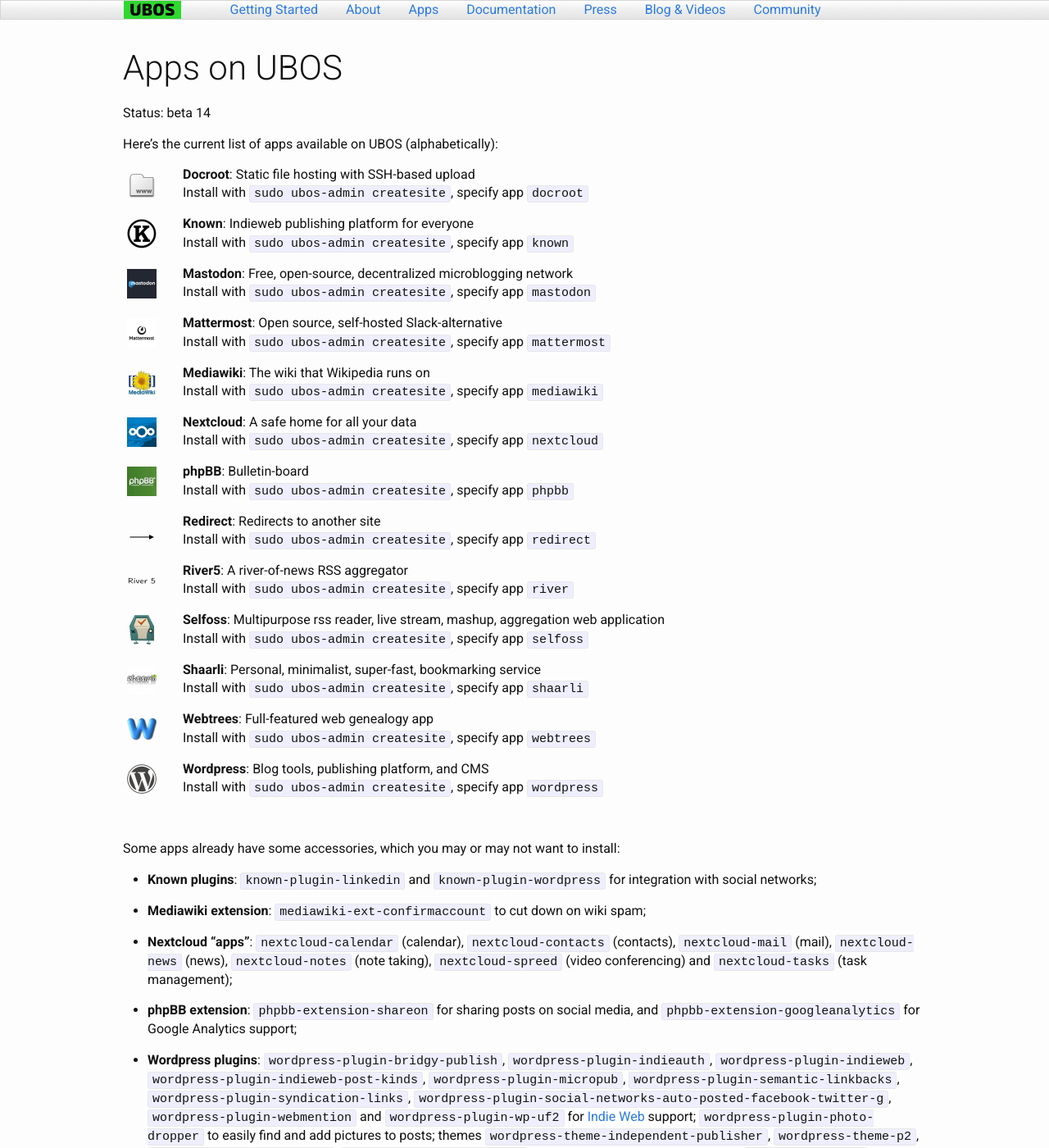
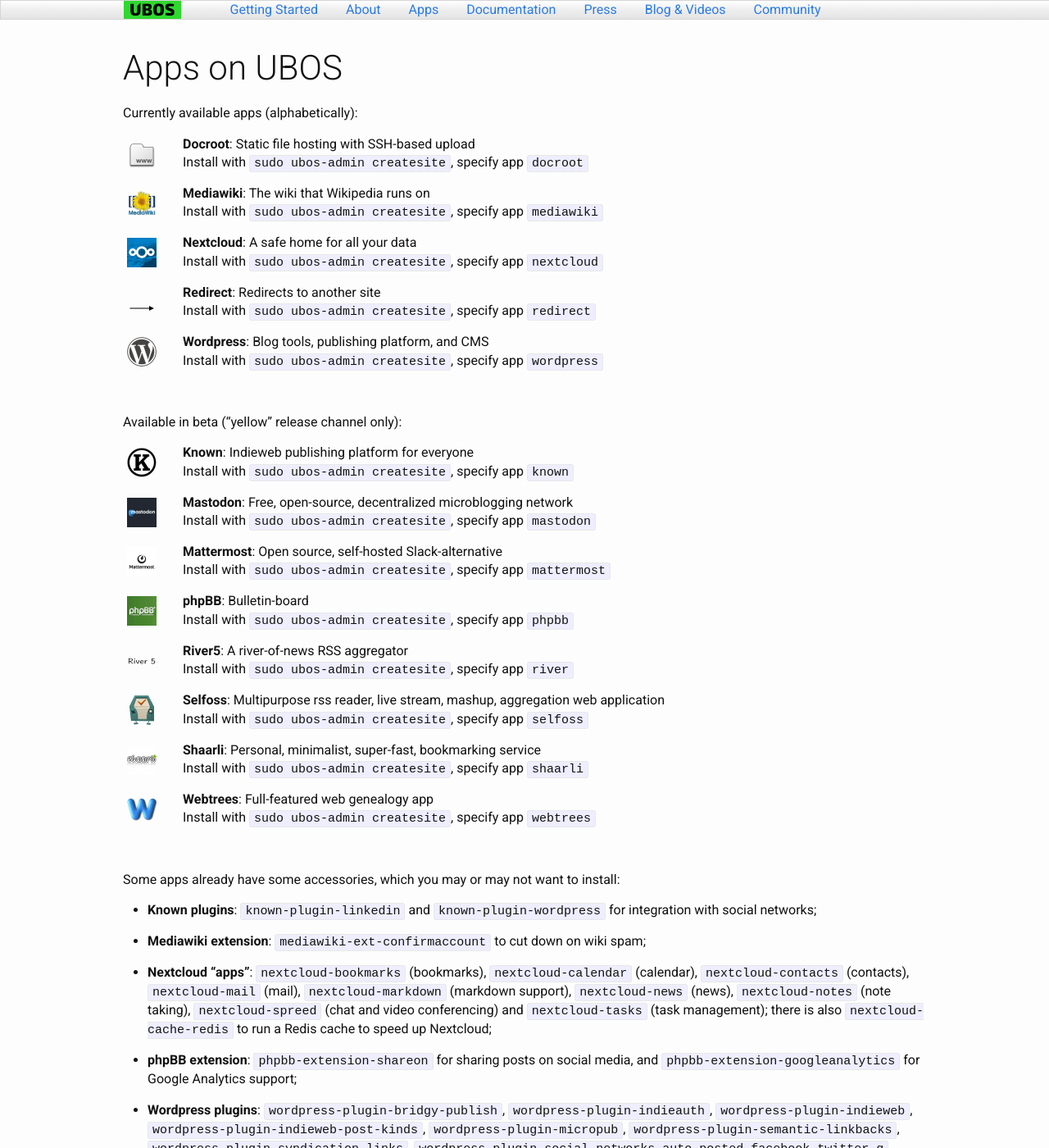
Before and after one commit to uboslinux/ubos-docs, a Jekyll site: the page built from jekyll/apps/index.markdown, in a window 1280 px wide and 1400 px high. Shown: the whole window at 82% size. Built offline with Jekyll 4.4.1, drawn with Linux system fonts in a browser that asks for light colours; some of the changed text lies outside the part shown.

Commit message:
Clarify which apps are available on which channel Small layout improvements

```diff
--- a/jekyll/apps/index.markdown
+++ b/jekyll/apps/index.markdown
@@ -3,14 +3,36 @@ layout: page
 title: Apps on UBOS
 ---
 
-<p>Status: beta 14</p>
-
-Here's the current list of apps available on UBOS (alphabetically):
+Currently available apps (alphabetically):
 
 <img src="/images/docroot-72x72.png" alt="[Docroot]" style="float: left; width: 36px; margin: 5px 32px 0 5px">
 
    **Docroot**: Static file hosting with SSH-based upload<br>
-   Install with `sudo ubos-admin createsite`, specify app `docroot`
+   Install with `sudo ubos-admin createsite`, specify app `docroot`<br>
+
+<img src="/images/mediawiki-72x72.png" alt="[Mediawiki]" style="float: left; width: 36px; margin: 5px 32px 0 5px">
+
+   **Mediawiki**: The wiki that Wikipedia runs on<br>
+   Install with `sudo ubos-admin createsite`, specify app `mediawiki`
+
+<img src="/images/nextcloud-72x72.png" alt="[Nextcloud]" style="float: left; width: 36px; margin: 5px 32px 0 5px">
+
+   **Nextcloud**: A safe home for all your data<br>
+   Install with `sudo ubos-admin createsite`, specify app `nextcloud`
+
+<img src="/images/redirect-72x72.png" alt="[Redirect]" style="float: left; width: 36px; margin: 5px 32px 0 5px">
+
+   **Redirect**: Redirects to another site<br>
+   Install with `sudo ubos-admin createsite`, specify app `redirect`
+
+<img src="/images/wordpress-72x72.png" alt="[Wordpress]" style="float: left; width: 36px; margin: 5px 32px 0 5px">
+
+   **Wordpress**: Blog tools, publishing platform, and CMS<br>
+   Install with `sudo ubos-admin createsite`, specify app `wordpress`
+
+<br>
+
+Available in beta ("yellow" release channel only):
 
 <img src="/images/known-72x72.png" alt="[Known]" style="float: left; width: 36px; margin: 5px 32px 0 5px">
 
@@ -27,25 +49,10 @@ Here's the current list of apps available on UBOS (alphabetically):
    **Mattermost**: Open source, self-hosted Slack-alternative<br>
    Install with `sudo ubos-admin createsite`, specify app `mattermost`
 
-<img src="/images/mediawiki-72x72.png" alt="[Mediawiki]" style="float: left; width: 36px; margin: 5px 32px 0 5px">
-
-   **Mediawiki**: The wiki that Wikipedia runs on<br>
-   Install with `sudo ubos-admin createsite`, specify app `mediawiki`
-
-<img src="/images/nextcloud-72x72.png" alt="[Nextcloud]" style="float: left; width: 36px; margin: 5px 32px 0 5px">
-
-   **Nextcloud**: A safe home for all your data<br>
-   Install with `sudo ubos-admin createsite`, specify app `nextcloud`
-
 <img src="/images/phpbb-72x72.png" alt="[phpBB]" style="float: left; width: 36px; margin: 5px 32px 0 5px">
 
    **phpBB**: Bulletin-board<br>
    Install with `sudo ubos-admin createsite`, specify app `phpbb`
-
-<img src="/images/redirect-72x72.png" alt="[Redirect]" style="float: left; width: 36px; margin: 5px 32px 0 5px">
-
-   **Redirect**: Redirects to another site<br>
-   Install with `sudo ubos-admin createsite`, specify app `redirect`
 
 <img src="/images/river-72x72.png" alt="[River5]" style="float: left; width: 36px; margin: 5px 32px 0 5px">
 
@@ -67,11 +74,6 @@ Here's the current list of apps available on UBOS (alphabetically):
    **Webtrees**: Full-featured web genealogy app<br>
    Install with `sudo ubos-admin createsite`, specify app `webtrees`
 
-<img src="/images/wordpress-72x72.png" alt="[Wordpress]" style="float: left; width: 36px; margin: 5px 32px 0 5px">
-
-   **Wordpress**: Blog tools, publishing platform, and CMS<br>
-   Install with `sudo ubos-admin createsite`, specify app `wordpress`
-
 <br>
 
 Some apps already have some accessories, which you may or may not want to install:
@@ -81,9 +83,11 @@ Some apps already have some accessories, which you may or may not want to instal
 
  * **Mediawiki extension**: `mediawiki-ext-confirmaccount` to cut down on wiki spam;
 
- * **Nextcloud "apps"**: `nextcloud-calendar` (calendar), `nextcloud-contacts` (contacts),
-   `nextcloud-mail` (mail), `nextcloud-news` (news), `nextcloud-notes` (note taking),
-   `nextcloud-spreed` (video conferencing) and `nextcloud-tasks` (task management);
+ * **Nextcloud "apps"**: `nextcloud-bookmarks` (bookmarks), `nextcloud-calendar` (calendar),
+   `nextcloud-contacts` (contacts), `nextcloud-mail` (mail), `nextcloud-markdown` (markdown support),
+   `nextcloud-news` (news), `nextcloud-notes` (note taking), `nextcloud-spreed` (chat and
+   video conferencing) and `nextcloud-tasks` (task management); there is also
+   `nextcloud-cache-redis` to run a Redis cache to speed up Nextcloud;
 
  * **phpBB extension**: `phpbb-extension-shareon` for sharing posts on social media, and
    `phpbb-extension-googleanalytics` for Google Analytics support;
@@ -99,8 +103,8 @@ Some apps already have some accessories, which you may or may not want to instal
    `wordpress-theme-p2`, `wordpress-theme-pinboard`, `wordpress-theme-sempress` and
    the default themes starting with `wordpress-theme-twentyfourteen`.
 
-The following blockchain-related servers are also available on all all platform except
-for ``armv6h`` (no user interface, connect with API):
+The following blockchain-related servers are also available in beta ("yellow" release
+channel) on all platforms except for ``armv6h`` (no user interface, connect with API):
 
 * **Bitcoin daemon**: Run your own Bitcoin blockchain<br>
   Install with `sudo pacman -S bitcoin` and start with `systemctl start bitcoind`
--- a/jekyll/index.html
+++ b/jekyll/index.html
@@ -13,9 +13,9 @@ div.banner {
 </style>
 <div class="banner">
  <div style="float: left; width: 320px; display: inline; text-align: center">
-  <img src="{{ "/images/ubos-160x160.png" | prepend: site.baseurl }}" alt="[UBOS]" style="margin: 34px 0 30px 0;"><br>
+  <img src="{{ "/images/ubos-160x160.png" | prepend: site.baseurl }}" alt="[UBOS]" style="margin: 34px 0 18px 0;"><br>
   <a href="/blog/2018/08/20/ubos-beta15-available.html">
-   Beta 15 now available<br>
+   Now available<br>
    for PCs, Raspberry Pi's,<br>
    ESPRESSObin and cloud
   </a>
--- a/sphinx/_templates/frontpage.html
+++ b/sphinx/_templates/frontpage.html
@@ -3,7 +3,6 @@
 {% block body %}
  <div style="width: 720px; margin: 0 auto;">
   <h1 style="text-align: center; margin: 2em 0 0.2em 0; text-weight: bold">UBOS Documentation</h1>
-  <p style="text-align: center; margin-bottom: 0.5em">&mdash; Status: Beta 15 &mdash;</p>
 
   <table style="width: 100%; border-collapse: separate; border-spacing: 15px; border: 0">
    <tr>
@@ -27,7 +26,7 @@
    </tr>
   </table>
 
-  <p style="margin-top: 20px">Found errors, omissions, improvements? Submit pull requests
+  <p style="margin-top: 20px; text-align: center">Found errors, omissions, improvements? Submit pull requests
      <a href="https://github.com/uboslinux/ubos-docs">in Github</a> or
      <a href="/community/">get in touch</a>.</p>
  </div>
```
